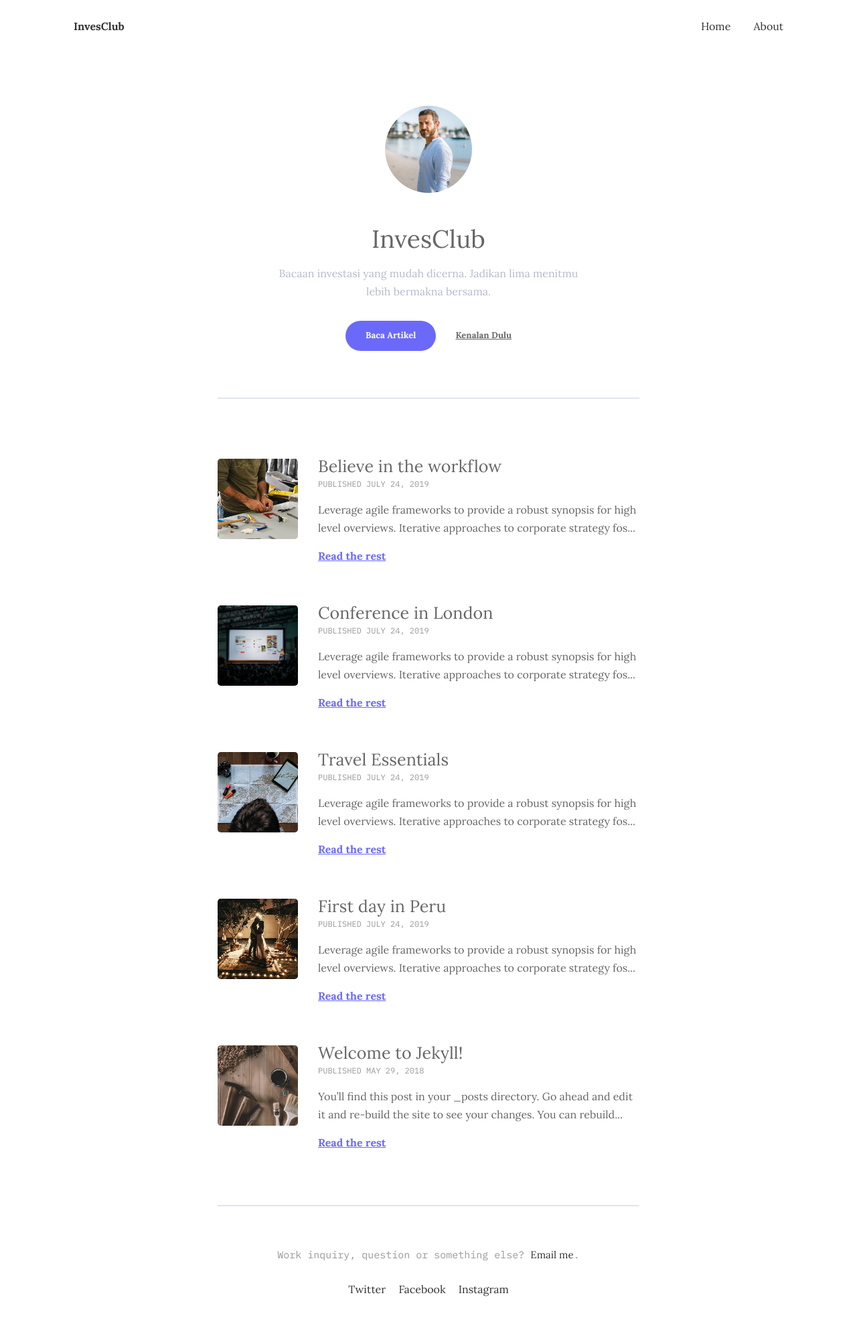
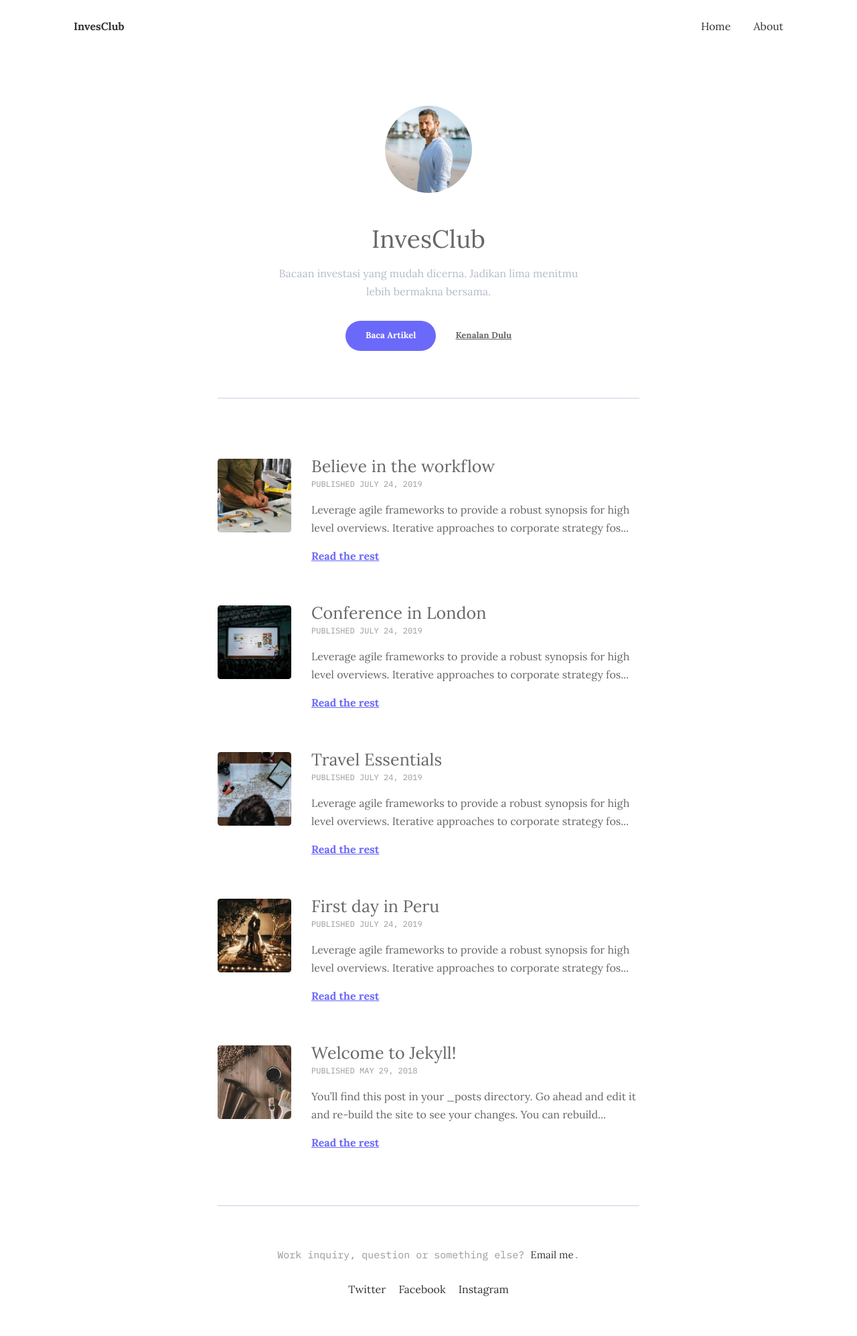
Before and after one commit to ekonomikusid/home, a Jekyll site: the page built from index.html, in a window 1280 px wide. Shown: the whole page at 67% size. Built offline with Jekyll 4.4.1, drawn with Linux system fonts in a browser that asks for light colours.

Commit message:
Update _article.scss

```diff
--- a/_sass/4-layouts/_article.scss
+++ b/_sass/4-layouts/_article.scss
@@ -14,8 +14,8 @@
 
 .article__image {
   display: block;
-  width: 120px;
-  height: 120px;
+  width: 110px;
+  height: 110px;
   border-radius: 4%;
   background-position: center;
   background-size: cover;
@@ -24,7 +24,8 @@
   margin-top: 10px;
   @media (max-width: $mobile) {
   width: 100px;
-  height: 100px;
+  height: 80px;
+  margin-top: 0px;
   }
 }
 
@@ -40,8 +41,8 @@
     }
   }
   @media (max-width: $mobile) {
-  font-size: 15px;
-  line-height: 17px;
+  a {font-size: 15px;
+    line-height: 17px;}
   }
 }
 
```
